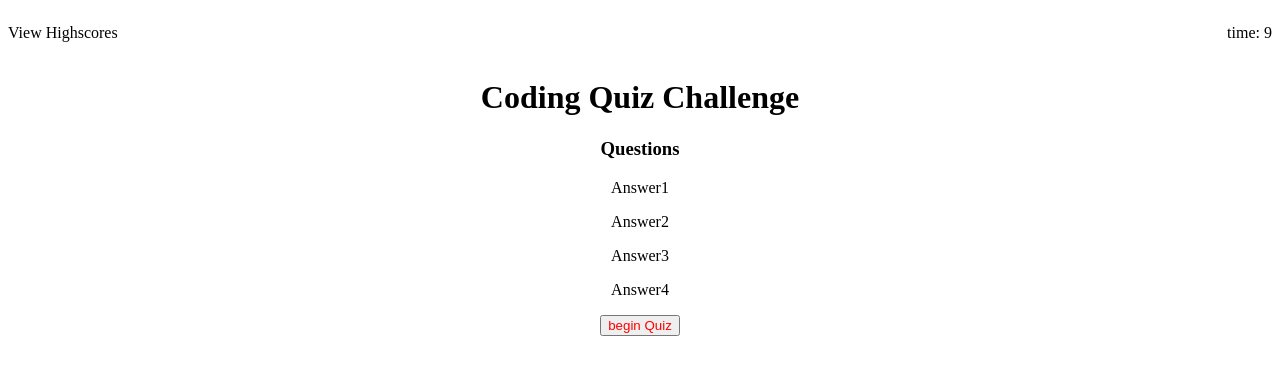
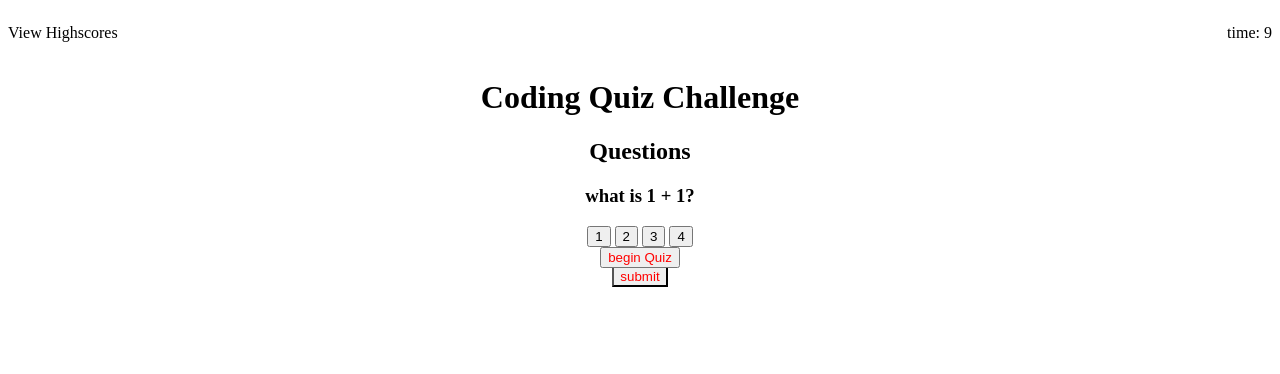
Before and after one commit to nightsha/Sean-s-SuperFast-Coding-Quiz-webapi-s, a plain HTML site: page index.html in a window 1280 px wide. Both pictures are taken after a click on the button "begin Quiz". Drawn offline with Linux system fonts and the light colour scheme.

Commit message:
started my scriptJs code

```diff
--- a/index.html
+++ b/index.html
@@ -5,7 +5,11 @@
   <meta charset="UTF-8">
   <meta name="viewport" content="width=device-width, initial-scale=1.0">
   <link rel="stylesheet" href="style.css">
-  <title></title>
+  <title>Multiple Choice Coding Quiz<description>This is a Multiple Choice Coding Quiz to Prepare job seekers for their interview test
+
+  </description>
+
+  </title>
 </head>
 <body>
    <header>
@@ -15,18 +19,23 @@
    </header>
       <h1 class="title">Coding Quiz Challenge</h1>
 <div class="container">
-    <h3>Questions</h3>
+    <h2>Questions</h2>
+    <h3 class = "questionh3">  What is a integer?</h3>
     <div>
-        <p class="answer1">Answer1 </p>
-        <p class="answer2">Answer2 </p>
-        <p class="answer3">Answer3 </p>
-        <p class="answer4">Answer4 </p>
+        <button class="answer1">(a) A fraction</button>
+        <button class="answer2">(b) A whole number</button>
+        <button class="answer3">(c) A home invasion</button>
+        <button class="answer4">(d) none of the above</button>
     </div>
 </div>
 <button class="startbut">
 begin Quiz
 </button>
 
+<button class="send-answ">
+  submit
+</button>
+
 
   <script src= "script.js"></script>
 </body>
--- a/script.js
+++ b/script.js
@@ -0,0 +1,40 @@
+//selecting element on HTML with startbut class
+var startBtn = document.querySelector(".startbut")
+var questionIndex = 0;
+var questionArray = [
+    {
+        question: "what is 1 + 1?",
+        choices : [1,2,3,4],
+        correctAnswer: 2
+    },
+    {
+        question: "what is 1 + 2?",
+        choices : [4,3,2,1],
+        correctAnswer: 3
+    }
+]
+function startTimer(){
+    //creat a timer interval here
+}
+
+function displayQuestions(){
+var questionh3 = document.querySelector(".questionh3")
+var answer1 = document.querySelector(".answer1")
+var answer2 = document.querySelector(".answer2")
+var answer3 = document.querySelector(".answer3")
+var answer4 = document.querySelector(".answer4")
+
+questionh3.textContent = questionArray[questionIndex].question
+answer1.textContent = questionArray[questionIndex].choices[0]
+answer2.textContent = questionArray[questionIndex].choices[1]
+answer3.textContent = questionArray[questionIndex].choices[2]
+answer4.textContent = questionArray[questionIndex].choices[3]
+
+}
+
+//create click event for startbutton
+startBtn.addEventListener("click", function () {
+    console.log("startBut click");
+    startTimer()
+    displayQuestions()
+})
--- a/style.css
+++ b/style.css
@@ -6,6 +6,7 @@ header{
     text-align: center;
 }
 /* multiple choice answers */
+/* need line breaks in buttons */
 .container{
     text-align: center;
 }
@@ -14,3 +15,10 @@ header{
     margin:0 auto;
     color: red;
 }
+/* submit answer button need space between button above */
+.send-answ{
+    display: block;
+    margin:0 auto;
+    border-top: 10px;
+    color: red;
+}
```
